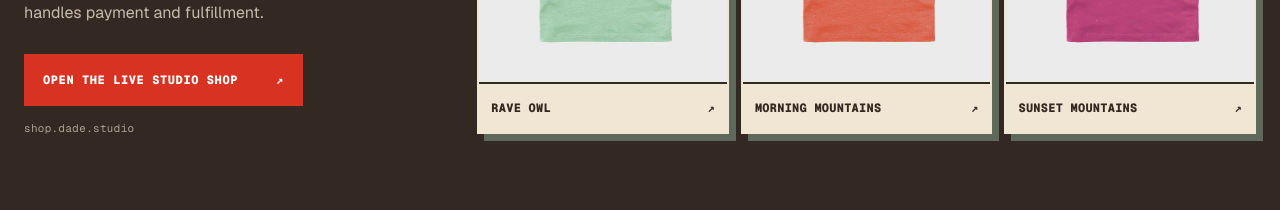
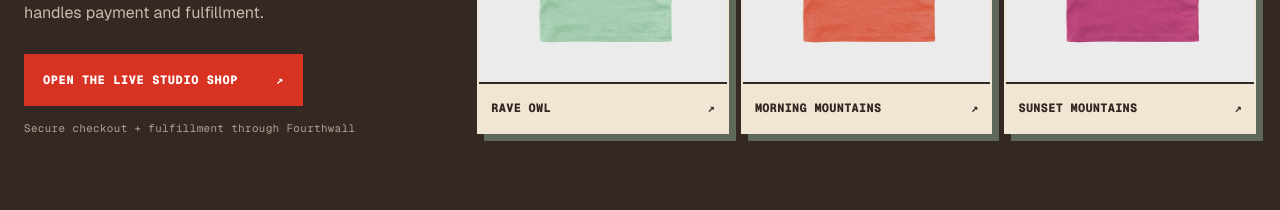
Before and after one commit to dadestudio/dade-studio-home, a Next.js app: page / in a window 1280 px wide. Shown: the part 5340-5550 px from the top of the page. Built offline with nearby package versions, Linux system fonts and the light colour scheme.

Commit message:
Keep shop links functional and tighten privacy SEO

```diff
--- a/src/app/bot-privacy/page.tsx
+++ b/src/app/bot-privacy/page.tsx
@@ -9,9 +9,16 @@ type MarkdownBlock =
   | { type: "paragraph"; text: string };
 
 export const metadata: Metadata = {
-  title: "Bot Privacy Policy | Dade.Studio",
+  title: "Bot Privacy Policy",
   description:
     "Privacy policy for the Dade.Studio bot, including data collection, retention, and deletion requests.",
+  alternates: {
+    canonical: "/bot-privacy",
+  },
+  robots: {
+    index: false,
+    follow: true,
+  },
 };
 
 function parseMarkdownBlocks(markdown: string): MarkdownBlock[] {
--- a/src/app/printroom-site.tsx
+++ b/src/app/printroom-site.tsx
@@ -105,7 +105,7 @@ const faqs = [
   },
 ] as const;
 
-const shopOrigin = "https://shop.dade.studio";
+const shopOrigin = "https://merch.dade.studio";
 
 const shopPieces = [
   {
@@ -386,7 +386,7 @@ export default function PrintroomSite() {
                 Open the live Studio Shop
                 <span aria-hidden="true">↗</span>
               </a>
-              <small>shop.dade.studio</small>
+              <small>Secure checkout + fulfillment through Fourthwall</small>
             </div>
 
             <div className={styles.shopProducts}>
```
